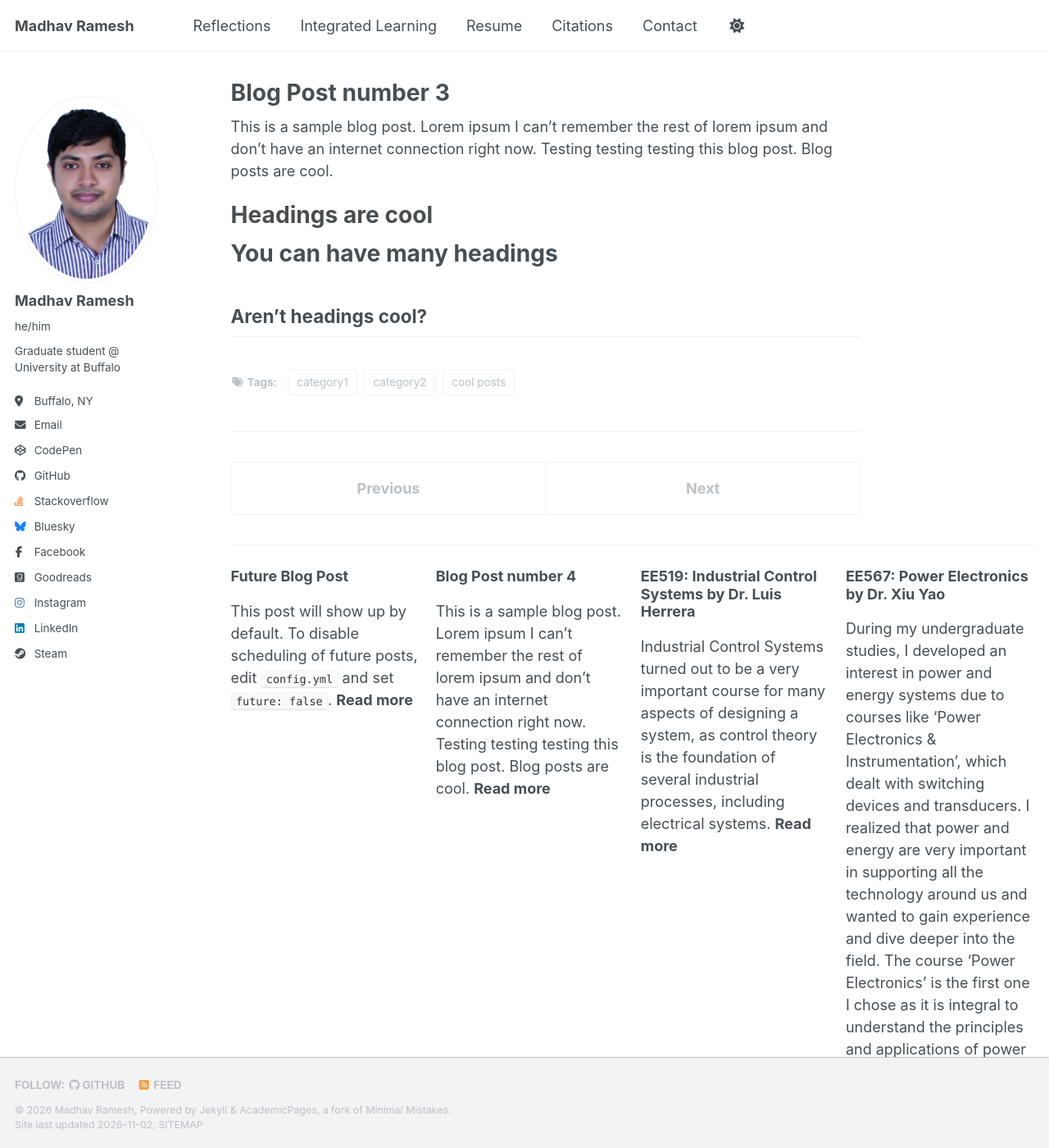
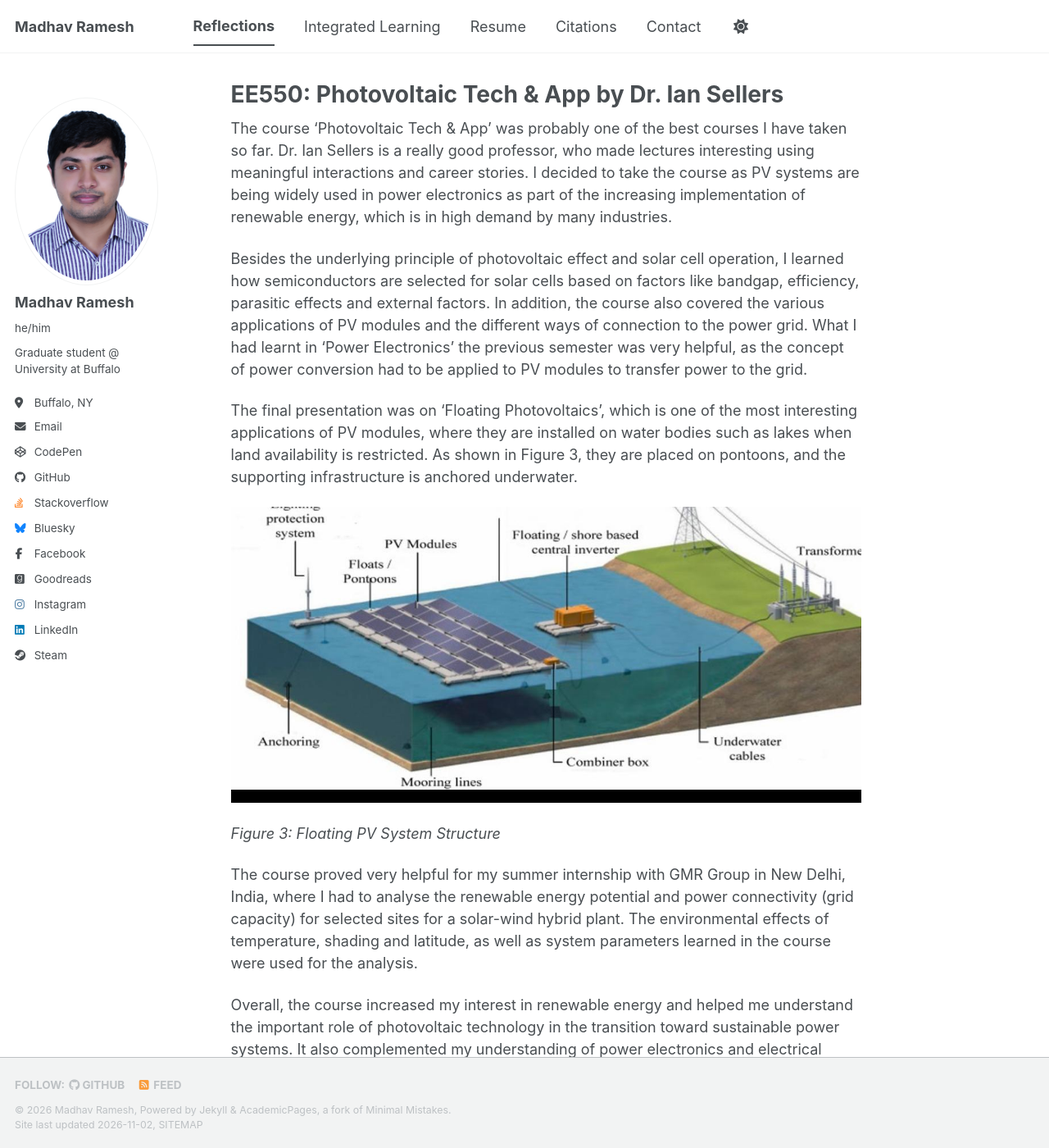
Before and after one commit to madhavr35/madhavr35.github.io, a Jekyll site: the page built from _posts/2014-08-14-blog-post-3.md, in a window 1280 px wide and 1400 px high. Shown: the whole window at 82% size. Built offline with Jekyll 4.4.1, drawn with Linux system fonts in a browser that asks for light colours; a style sheet for code colours, icons or effects is not loaded.

Commit message:
Reflection 3

```diff
--- a/_posts/2014-08-14-blog-post-3.md
+++ b/_posts/2014-08-14-blog-post-3.md
@@ -1,20 +1,40 @@
 ---
-title: 'Blog Post number 3'
-date: 2014-08-14
-permalink: /posts/2014/08/blog-post-3/
-tags:
-  - cool posts
-  - category1
-  - category2
+title: "EE550: Photovoltaic Tech & App by Dr. Ian Sellers"
+permalink: /reflections/3/
 ---
 
-This is a sample blog post. Lorem ipsum I can't remember the rest of lorem ipsum and don't have an internet connection right now. Testing testing testing this blog post. Blog posts are cool.
+The course ‘Photovoltaic Tech & App’ was probably one of the best courses I
+have taken so far. Dr. Ian Sellers is a really good professor, who made lectures
+interesting using meaningful interactions and career stories. I decided to take
+the course as PV systems are being widely used in power electronics as part of
+the increasing implementation of renewable energy, which is in high demand by
+many industries.
 
-Headings are cool
-======
+Besides the underlying principle of photovoltaic effect and solar cell operation, I
+learned how semiconductors are selected for solar cells based on factors like
+bandgap, efficiency, parasitic effects and external factors. In addition, the course
+also covered the various applications of PV modules and the different ways of
+connection to the power grid. What I had learnt in ‘Power Electronics’ the
+previous semester was very helpful, as the concept of power conversion had to
+be applied to PV modules to transfer power to the grid.
 
-You can have many headings
-======
+The final presentation was on ‘Floating Photovoltaics’, which is one of the most
+interesting applications of PV modules, where they are installed on water bodies
+such as lakes when land availability is restricted. As shown in Figure 3, they are
+placed on pontoons, and the supporting infrastructure is anchored underwater.
 
-Aren't headings cool?
-------
+![Figure 3: Floating PV System Structure](/images/figure3.png)
+
+_Figure 3: Floating PV System Structure_
+
+The course proved very helpful for my summer internship with GMR Group in
+New Delhi, India, where I had to analyse the renewable energy potential and
+power connectivity (grid capacity) for selected sites for a solar-wind hybrid plant.
+The environmental effects of temperature, shading and latitude, as well as
+system parameters learned in the course were used for the analysis.
+
+Overall, the course increased my interest in renewable energy and helped me
+understand the important role of photovoltaic technology in the transition
+toward sustainable power systems. It also complemented my understanding of
+power electronics and electrical power systems by showing how solar generation
+interacts with the power grid.
```
Also changed, not shown: images/figure3.png (added).
